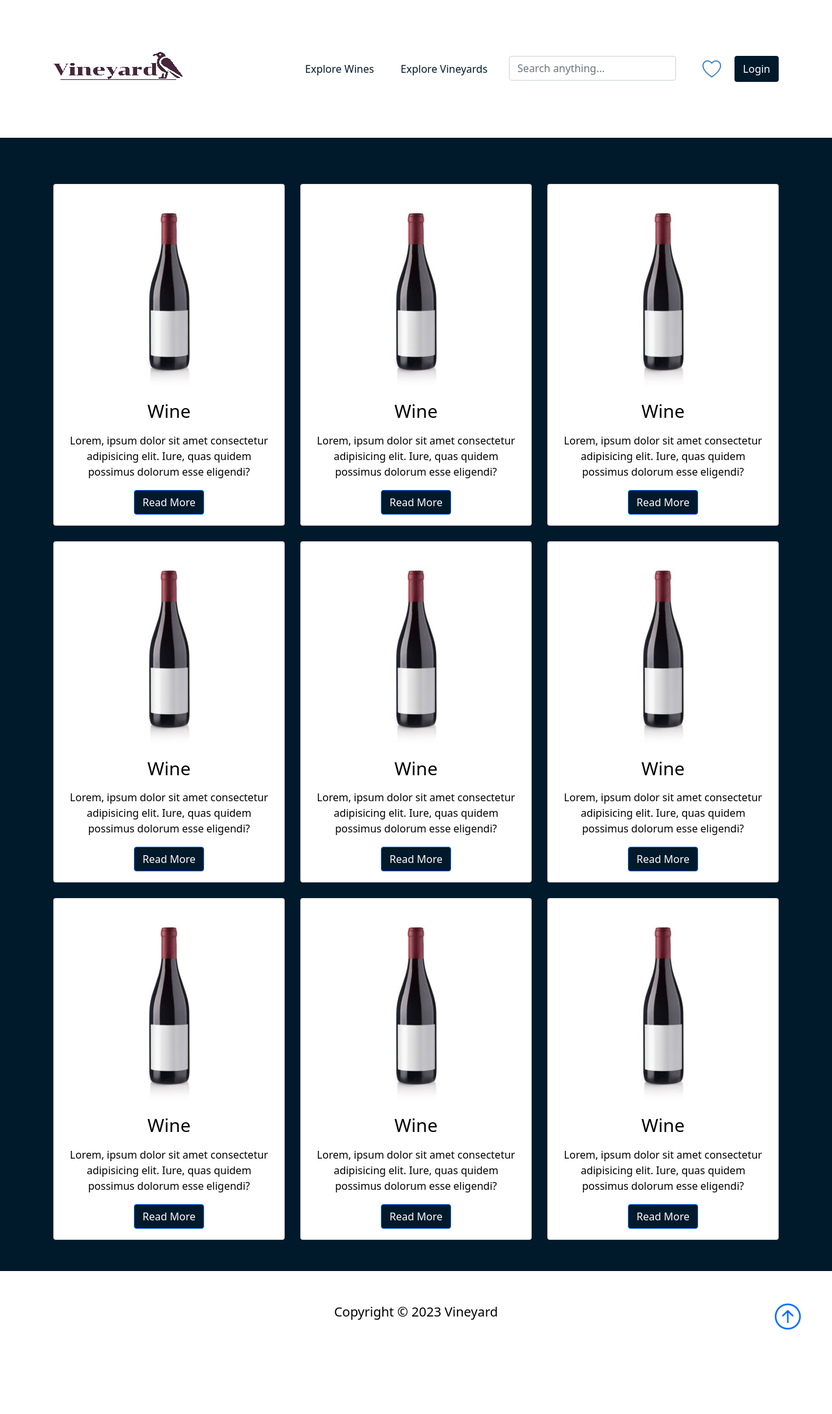
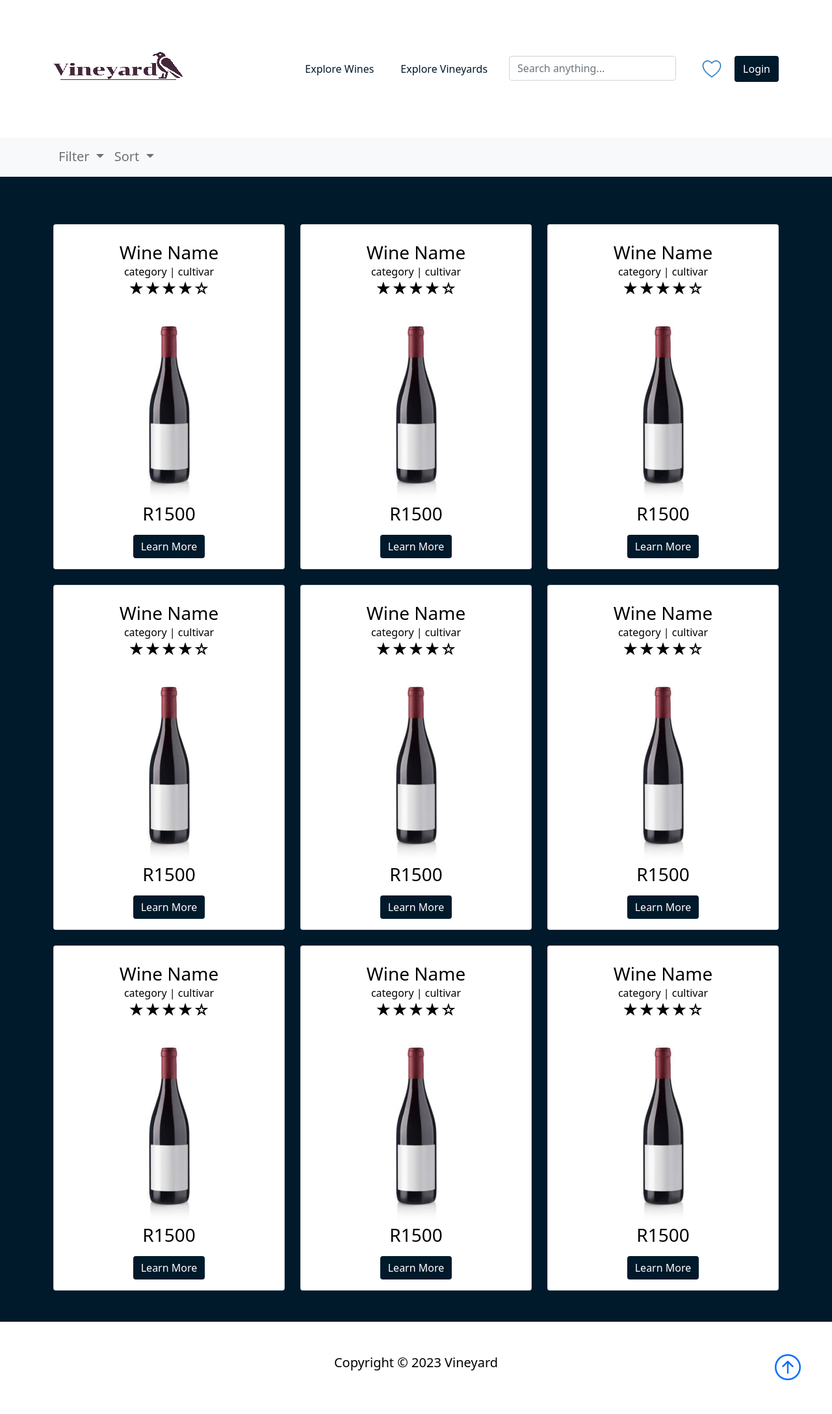
Before and after one commit to COS221/COS221_PA5, a PHP site: page /wines.html in a window 1280 px wide. Shown: the whole page at 65% size. Before the commit the page ends 2046 px from the top, so only its background shows below. Run offline with PHP 8.4, Linux system fonts and the light colour scheme; some libraries are stand-ins or nearby versions.

Commit message:
Filter and Sort functionality added to wines and wineries. New Wine element.

```diff
--- a/styles/style.css
+++ b/styles/style.css
@@ -12,3 +12,23 @@ body::before {
 .nav-link {
   color: #00192B;
 }
+
+@keyframes goldborder {
+  0% {
+    border-color: gold;
+    box-shadow: inset 3px 0 3px gold, inset -3px 0 3px gold, inset 0 3px 3px gold, inset 0 -3px 3px gold;
+  }
+  30% {
+    border-color: white;
+    box-shadow: inset 3px 0 3px white, inset -3px 0 3px white, inset 0 3px 3px white, inset 0 -3px 3px white;
+  }
+  100% {
+    border-color: gold;
+    box-shadow: inset 3px 0 3px gold, inset -3px 0 3px gold, inset 0 3px 3px gold, inset 0 -3px 3px gold;
+  }
+}
+
+#bestSeller {
+  border: 3px solid gold;
+  animation: goldborder 2s linear infinite;
+}
--- a/wines.html
+++ b/wines.html
@@ -81,185 +81,397 @@
       </div>
     </nav>
 
+    <nav class="navbar navbar-expand-lg navbar-light bg-light">
+      <div class="container">
+        <div class="collapse navbar-collapse" id="navbarNavDropdown">
+          <ul class="navbar-nav">
+            <li class="nav-item dropdown">
+              <a
+                class="nav-link dropdown-toggle"
+                href="#"
+                id="navbarDropdownMenuLink"
+                role="button"
+                data-bs-toggle="dropdown"
+                aria-expanded="false"
+                style="font-size: 20px"
+              >
+                Filter
+              </a>
+              <ul
+                class="dropdown-menu"
+                aria-labelledby="navbarDropdownMenuLink"
+              >
+                <li>
+                  <a
+                    class="dropdown-item"
+                    href="#"
+                    onclick="updateFilter('Option 1')"
+                    >Option 1</a
+                  >
+                </li>
+                <li>
+                  <a
+                    class="dropdown-item"
+                    href="#"
+                    onclick="updateFilter('Option 2')"
+                    >Option 2</a
+                  >
+                </li>
+                <li>
+                  <a
+                    class="dropdown-item"
+                    href="#"
+                    onclick="updateFilter('Option 3')"
+                    >Option 3</a
+                  >
+                </li>
+              </ul>
+            </li>
+            <li class="nav-item dropdown">
+              <a
+                class="nav-link dropdown-toggle"
+                href="#"
+                id="navbarDropdownMenuLink2"
+                role="button"
+                data-bs-toggle="dropdown"
+                aria-expanded="false"
+                style="font-size: 20px"
+              >
+                Sort
+              </a>
+              <ul
+                class="dropdown-menu"
+                aria-labelledby="navbarDropdownMenuLink2"
+              >
+                <li>
+                  <a
+                    class="dropdown-item"
+                    href="#"
+                    onclick="updateSort('Option 1')"
+                    >Option 1</a
+                  >
+                </li>
+                <li>
+                  <a
+                    class="dropdown-item"
+                    href="#"
+                    onclick="updateSort('Option 2')"
+                    >Option 2</a
+                  >
+                </li>
+                <li>
+                  <a
+                    class="dropdown-item"
+                    href="#"
+                    onclick="updateSort('Option 3')"
+                    >Option 3</a
+                  >
+                </li>
+              </ul>
+            </li>
+          </ul>
+        </div>
+      </div>
+    </nav>
+
+    <script>
+      function updateFilter(text) {
+        document.getElementById("navbarDropdownMenuLink").textContent =
+          "Filtering: " + text;
+      }
+
+      function updateSort(text) {
+        document.getElementById("navbarDropdownMenuLink2").textContent =
+          "Sorting" + text;
+      }
+    </script>
+
     <section class="p-5" style="background-color: #00192b; color: white">
       <div class="container">
         <div class="row text-center g-4" style="padding-top: 25px">
           <div class="col-md">
             <div class="card" style="color: black">
               <div class="card-body text-center">
-                <div class="h1 mb-3">
+                <h3
+                  class="card-title"
+                  style="margin-top: 10px; margin-bottom: 0px"
+                >
+                  Wine Name
+                </h3>
+                <h8 class="card-cultivar">category | cultivar</h8>
+                <h4
+                  class="card-rating mb-3"
+                  style="margin-top: 0; padding-top: 0px"
+                >
+                  ★★★★☆
+                </h4>
+                <div class="card-img-container" style="border-radius: 5px">
                   <img src="img/hrw-default-300x300.jpg" />
                 </div>
-                <h3 class="card-title mb-3">Wine</h3>
-                <p class="card-text">
-                  Lorem, ipsum dolor sit amet consectetur adipisicing elit.
-                  Iure, quas quidem possimus dolorum esse eligendi?
-                </p>
+                <h3 class="card-price" style="margin: 0px; margin-bottom: 15px">
+                  R1500
+                </h3>
                 <a
                   href="wineSpec.html"
                   class="btn btn-primary"
-                  style="background-color: #00192b"
-                  >Read More</a
+                  style="background-color: #00192b; border: none"
+                  >Learn More</a
                 >
               </div>
             </div>
           </div>
+
           <div class="col-md">
             <div class="card" style="color: black">
               <div class="card-body text-center">
-                <div class="h1 mb-3">
+                <h3
+                  class="card-title"
+                  style="margin-top: 10px; margin-bottom: 0px"
+                >
+                  Wine Name
+                </h3>
+                <h8 class="card-cultivar">category | cultivar</h8>
+                <h4
+                  class="card-rating mb-3"
+                  style="margin-top: 0; padding-top: 0px"
+                >
+                  ★★★★☆
+                </h4>
+                <div class="card-img-container" style="border-radius: 5px">
                   <img src="img/hrw-default-300x300.jpg" />
                 </div>
-                <h3 class="card-title mb-3">Wine</h3>
-                <p class="card-text">
-                  Lorem, ipsum dolor sit amet consectetur adipisicing elit.
-                  Iure, quas quidem possimus dolorum esse eligendi?
-                </p>
+                <h3 class="card-price" style="margin: 0px; margin-bottom: 15px">
+                  R1500
+                </h3>
                 <a
                   href="wineSpec.html"
                   class="btn btn-primary"
-                  style="background-color: #00192b"
-                  >Read More</a
+                  style="background-color: #00192b; border: none"
+                  >Learn More</a
                 >
               </div>
             </div>
           </div>
+
           <div class="col-md">
             <div class="card" style="color: black">
               <div class="card-body text-center">
-                <div class="h1 mb-3">
+                <h3
+                  class="card-title"
+                  style="margin-top: 10px; margin-bottom: 0px"
+                >
+                  Wine Name
+                </h3>
+                <h8 class="card-cultivar">category | cultivar</h8>
+                <h4
+                  class="card-rating mb-3"
+                  style="margin-top: 0; padding-top: 0px"
+                >
+                  ★★★★☆
+                </h4>
+                <div class="card-img-container" style="border-radius: 5px">
                   <img src="img/hrw-default-300x300.jpg" />
                 </div>
-                <h3 class="card-title mb-3">Wine</h3>
-                <p class="card-text">
-                  Lorem, ipsum dolor sit amet consectetur adipisicing elit.
-                  Iure, quas quidem possimus dolorum esse eligendi?
-                </p>
+                <h3 class="card-price" style="margin: 0px; margin-bottom: 15px">
+                  R1500
+                </h3>
                 <a
                   href="wineSpec.html"
                   class="btn btn-primary"
-                  style="background-color: #00192b"
-                  >Read More</a
+                  style="background-color: #00192b; border: none"
+                  >Learn More</a
                 >
               </div>
             </div>
           </div>
+
           <div class="col-md">
             <div class="card" style="color: black">
               <div class="card-body text-center">
-                <div class="h1 mb-3">
+                <h3
+                  class="card-title"
+                  style="margin-top: 10px; margin-bottom: 0px"
+                >
+                  Wine Name
+                </h3>
+                <h8 class="card-cultivar">category | cultivar</h8>
+                <h4
+                  class="card-rating mb-3"
+                  style="margin-top: 0; padding-top: 0px"
+                >
+                  ★★★★☆
+                </h4>
+                <div class="card-img-container" style="border-radius: 5px">
                   <img src="img/hrw-default-300x300.jpg" />
                 </div>
-                <h3 class="card-title mb-3">Wine</h3>
-                <p class="card-text">
-                  Lorem, ipsum dolor sit amet consectetur adipisicing elit.
-                  Iure, quas quidem possimus dolorum esse eligendi?
-                </p>
+                <h3 class="card-price" style="margin: 0px; margin-bottom: 15px">
+                  R1500
+                </h3>
                 <a
                   href="wineSpec.html"
                   class="btn btn-primary"
-                  style="background-color: #00192b"
-                  >Read More</a
+                  style="background-color: #00192b; border: none"
+                  >Learn More</a
                 >
               </div>
             </div>
           </div>
+
           <div class="col-md">
             <div class="card" style="color: black">
               <div class="card-body text-center">
-                <div class="h1 mb-3">
+                <h3
+                  class="card-title"
+                  style="margin-top: 10px; margin-bottom: 0px"
+                >
+                  Wine Name
+                </h3>
+                <h8 class="card-cultivar">category | cultivar</h8>
+                <h4
+                  class="card-rating mb-3"
+                  style="margin-top: 0; padding-top: 0px"
+                >
+                  ★★★★☆
+                </h4>
+                <div class="card-img-container" style="border-radius: 5px">
                   <img src="img/hrw-default-300x300.jpg" />
                 </div>
-                <h3 class="card-title mb-3">Wine</h3>
-                <p class="card-text">
-                  Lorem, ipsum dolor sit amet consectetur adipisicing elit.
-                  Iure, quas quidem possimus dolorum esse eligendi?
-                </p>
+                <h3 class="card-price" style="margin: 0px; margin-bottom: 15px">
+                  R1500
+                </h3>
                 <a
                   href="wineSpec.html"
                   class="btn btn-primary"
-                  style="background-color: #00192b"
-                  >Read More</a
+                  style="background-color: #00192b; border: none"
+                  >Learn More</a
                 >
               </div>
             </div>
           </div>
+
           <div class="col-md">
             <div class="card" style="color: black">
               <div class="card-body text-center">
-                <div class="h1 mb-3">
+                <h3
+                  class="card-title"
+                  style="margin-top: 10px; margin-bottom: 0px"
+                >
+                  Wine Name
+                </h3>
+                <h8 class="card-cultivar">category | cultivar</h8>
+                <h4
+                  class="card-rating mb-3"
+                  style="margin-top: 0; padding-top: 0px"
+                >
+                  ★★★★☆
+                </h4>
+                <div class="card-img-container" style="border-radius: 5px">
                   <img src="img/hrw-default-300x300.jpg" />
                 </div>
-                <h3 class="card-title mb-3">Wine</h3>
-                <p class="card-text">
-                  Lorem, ipsum dolor sit amet consectetur adipisicing elit.
-                  Iure, quas quidem possimus dolorum esse eligendi?
-                </p>
+                <h3 class="card-price" style="margin: 0px; margin-bottom: 15px">
+                  R1500
+                </h3>
                 <a
                   href="wineSpec.html"
                   class="btn btn-primary"
-                  style="background-color: #00192b"
-                  >Read More</a
+                  style="background-color: #00192b; border: none"
+                  >Learn More</a
                 >
               </div>
             </div>
           </div>
+
           <div class="col-md">
             <div class="card" style="color: black">
               <div class="card-body text-center">
-                <div class="h1 mb-3">
+                <h3
+                  class="card-title"
+                  style="margin-top: 10px; margin-bottom: 0px"
+                >
+                  Wine Name
+                </h3>
+                <h8 class="card-cultivar">category | cultivar</h8>
+                <h4
+                  class="card-rating mb-3"
+                  style="margin-top: 0; padding-top: 0px"
+                >
+                  ★★★★☆
+                </h4>
+                <div class="card-img-container" style="border-radius: 5px">
                   <img src="img/hrw-default-300x300.jpg" />
                 </div>
-                <h3 class="card-title mb-3">Wine</h3>
-                <p class="card-text">
-                  Lorem, ipsum dolor sit amet consectetur adipisicing elit.
-                  Iure, quas quidem possimus dolorum esse eligendi?
-                </p>
+                <h3 class="card-price" style="margin: 0px; margin-bottom: 15px">
+                  R1500
+                </h3>
                 <a
                   href="wineSpec.html"
                   class="btn btn-primary"
-                  style="background-color: #00192b"
-                  >Read More</a
+                  style="background-color: #00192b; border: none"
+                  >Learn More</a
                 >
               </div>
             </div>
           </div>
+
           <div class="col-md">
             <div class="card" style="color: black">
               <div class="card-body text-center">
-                <div class="h1 mb-3">
+                <h3
+                  class="card-title"
+                  style="margin-top: 10px; margin-bottom: 0px"
+                >
+                  Wine Name
+                </h3>
+                <h8 class="card-cultivar">category | cultivar</h8>
+                <h4
+                  class="card-rating mb-3"
+                  style="margin-top: 0; padding-top: 0px"
+                >
+                  ★★★★☆
+                </h4>
+                <div class="card-img-container" style="border-radius: 5px">
                   <img src="img/hrw-default-300x300.jpg" />
                 </div>
-                <h3 class="card-title mb-3">Wine</h3>
-                <p class="card-text">
-                  Lorem, ipsum dolor sit amet consectetur adipisicing elit.
-                  Iure, quas quidem possimus dolorum esse eligendi?
-                </p>
+                <h3 class="card-price" style="margin: 0px; margin-bottom: 15px">
+                  R1500
+                </h3>
                 <a
                   href="wineSpec.html"
                   class="btn btn-primary"
-                  style="background-color: #00192b"
-                  >Read More</a
+                  style="background-color: #00192b; border: none"
+                  >Learn More</a
                 >
               </div>
             </div>
           </div>
+
           <div class="col-md">
             <div class="card" style="color: black">
               <div class="card-body text-center">
-                <div class="h1 mb-3">
+                <h3
+                  class="card-title"
+                  style="margin-top: 10px; margin-bottom: 0px"
+                >
+                  Wine Name
+                </h3>
+                <h8 class="card-cultivar">category | cultivar</h8>
+                <h4
+                  class="card-rating mb-3"
+                  style="margin-top: 0; padding-top: 0px"
+                >
+                  ★★★★☆
+                </h4>
+                <div class="card-img-container" style="border-radius: 5px">
                   <img src="img/hrw-default-300x300.jpg" />
                 </div>
-                <h3 class="card-title mb-3">Wine</h3>
-                <p class="card-text">
-                  Lorem, ipsum dolor sit amet consectetur adipisicing elit.
-                  Iure, quas quidem possimus dolorum esse eligendi?
-                </p>
+                <h3 class="card-price" style="margin: 0px; margin-bottom: 15px">
+                  R1500
+                </h3>
                 <a
                   href="wineSpec.html"
                   class="btn btn-primary"
-                  style="background-color: #00192b"
-                  >Read More</a
+                  style="background-color: #00192b; border: none"
+                  >Learn More</a
                 >
               </div>
             </div>
```
Also changed, not shown: index.html (+32 -24 lines), wineries.html (+92 -0 lines).
